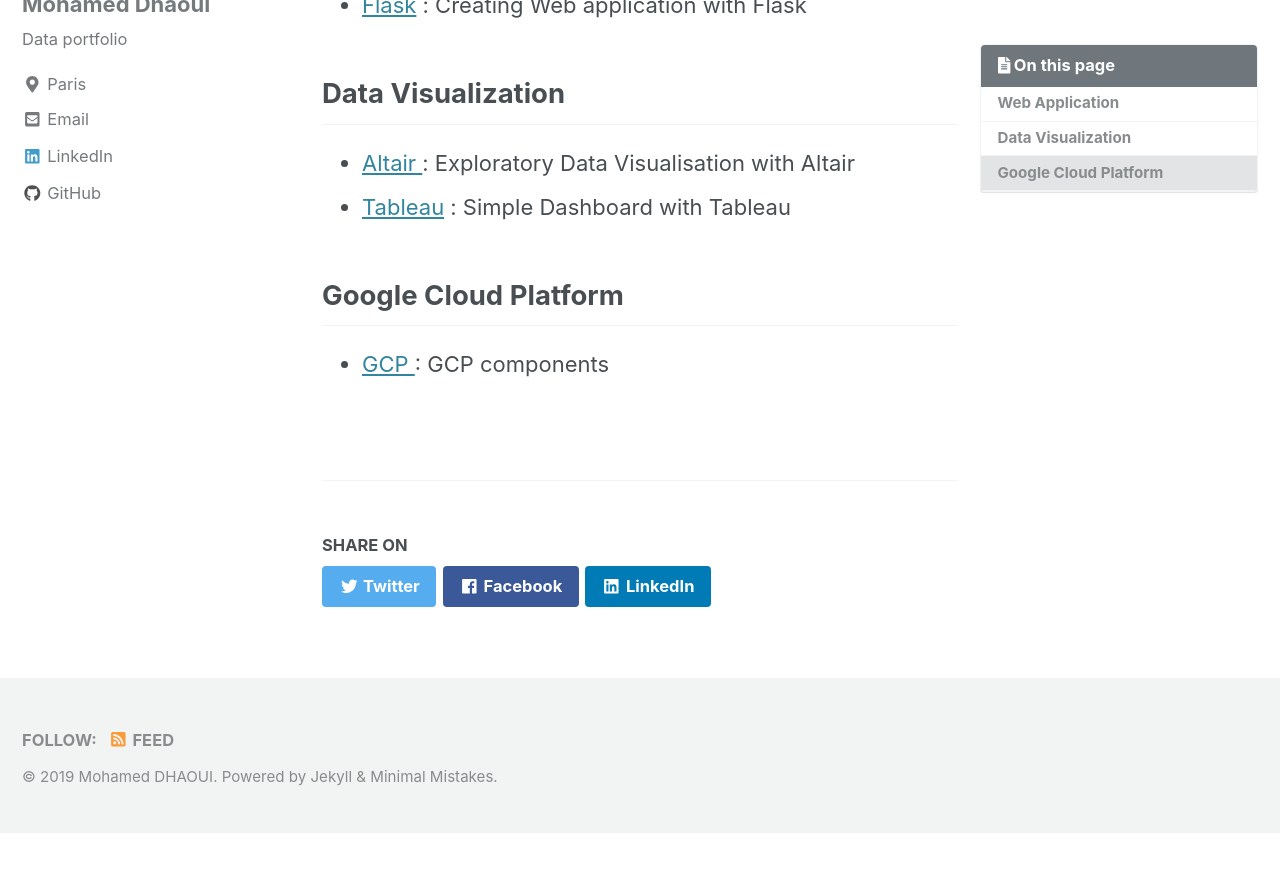
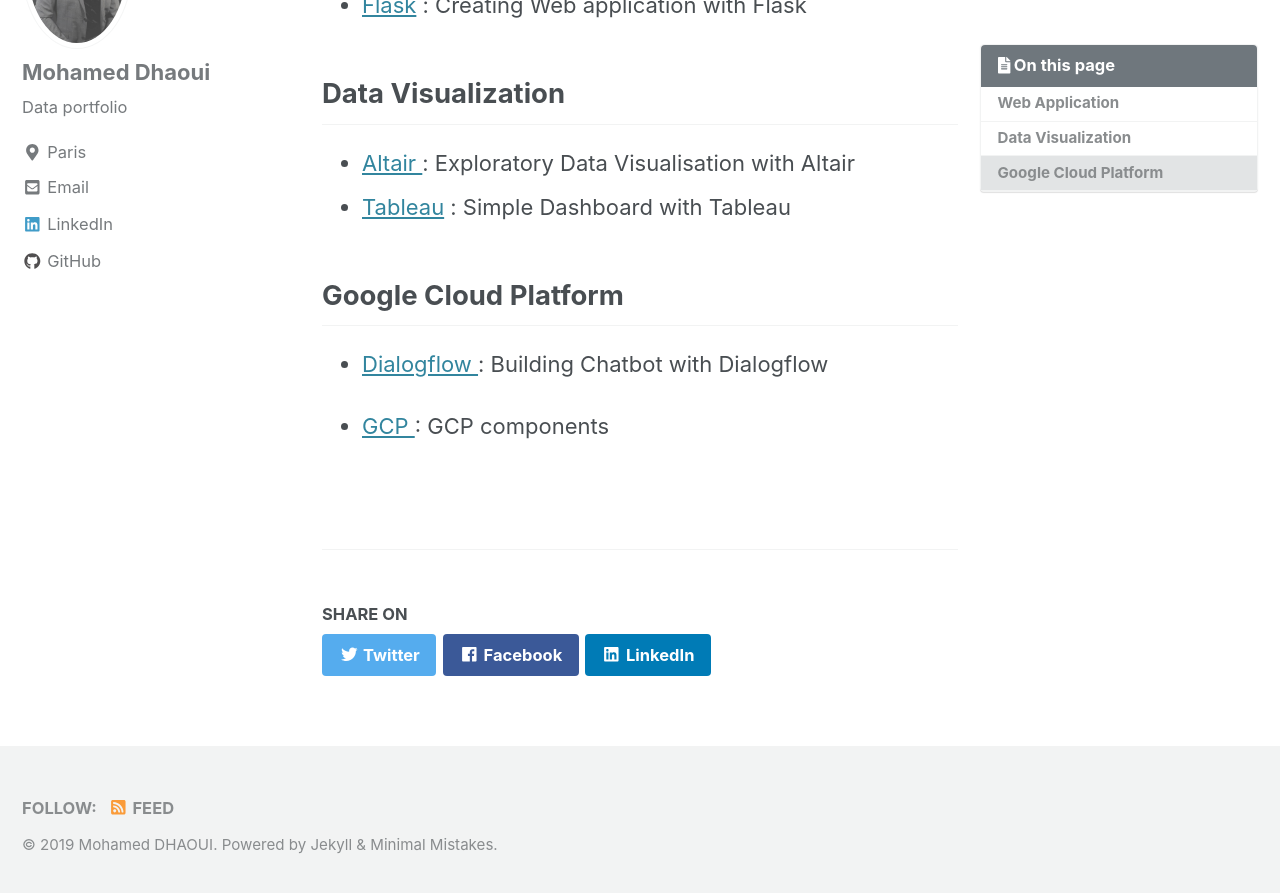
Before and after one commit to mohameddhaoui/mohameddhaoui.github.io, a Jekyll site: the page built from _pages/de.md, in a window 1280 px wide and 900 px high, scrolled down 1407 px. Shown: the top 893 px of the window. Built offline with Jekyll 4.4.1, drawn with Linux system fonts in a browser that asks for light colours; cached includes are drawn as plain includes; before the commit the page ends 2239 px from its top, so only the background shows below that.

Commit message:
Update de.md

```diff
--- a/_pages/de.md
+++ b/_pages/de.md
@@ -22,5 +22,6 @@
 * [Tableau](https://mohameddhaoui.github.io/statistics/graph/) : Simple Dashboard with Tableau
 
 ## Google Cloud Platform
+* [Dialogflow ](https://mohameddhaoui.github.io/dataengineering/chatbot/) : Building Chatbot with Dialogflow
 
 * [GCP ](https://mohameddhaoui.github.io/dataengineering/altair/) : GCP components
```
